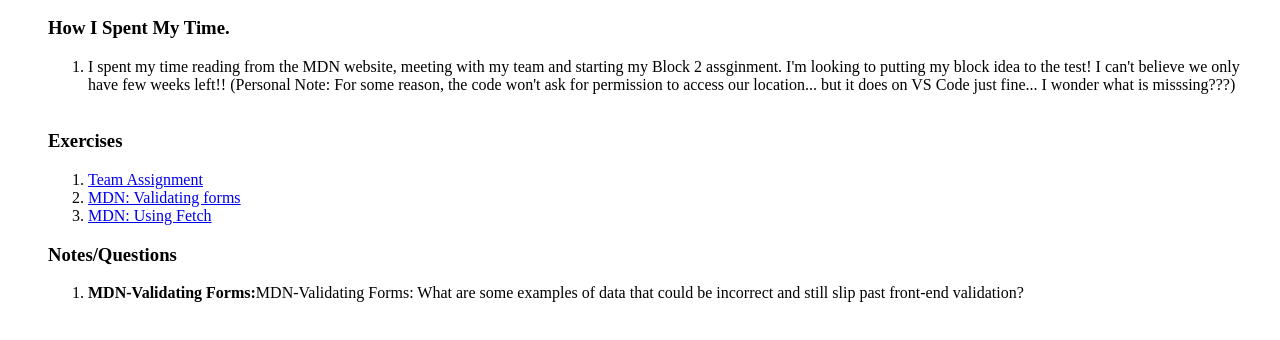
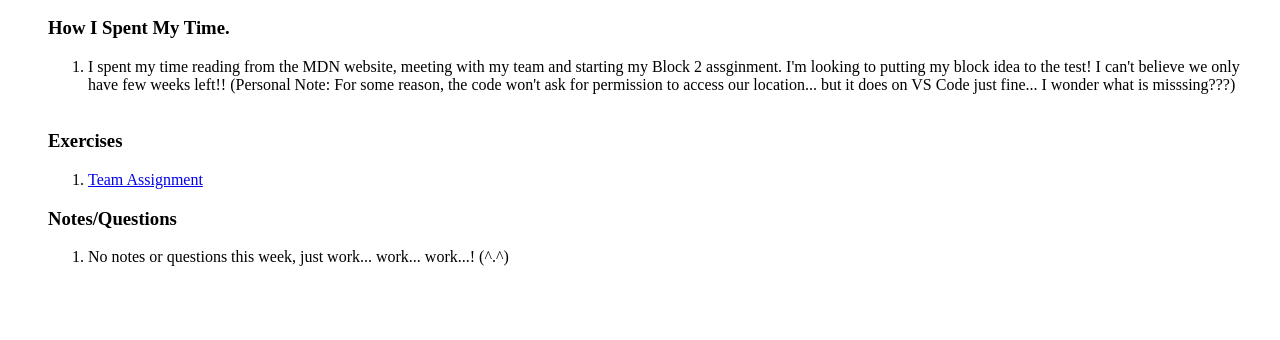
Before and after one commit to NathanielSnow/WDD330, a plain HTML site: page Week 11/index.html in a window 1280 px wide. Shown: the part 110-450 px from the top of the page. Drawn offline with Linux system fonts and the light colour scheme.

Commit message:
Update index.html

```diff
--- a/Week 11/index.html
+++ b/Week 11/index.html
@@ -27,19 +27,11 @@
         <li>
           <a href="exersises/teamAssignment.html">Team Assignment</a>
         </li>
-        <li>
-          <a href="exersises/mdn_validatingForms.html">MDN: Validating forms</a>
-        </li>
-        <li>
-          <a href="exersises/mdn_usingFetch.html">MDN: Using Fetch</a>
-        </li>
       </ol>
       <h3>Notes/Questions</h3>
       <ol>
         <li>
-          <b>MDN-Validating Forms:</b>MDN-Validating Forms: What are some
-          examples of data that could be incorrect and still slip past front-end
-          validation?
+          No notes or questions this week, just work... work... work...! (^.^)
         </li>
         <br />
       </ol>
```
